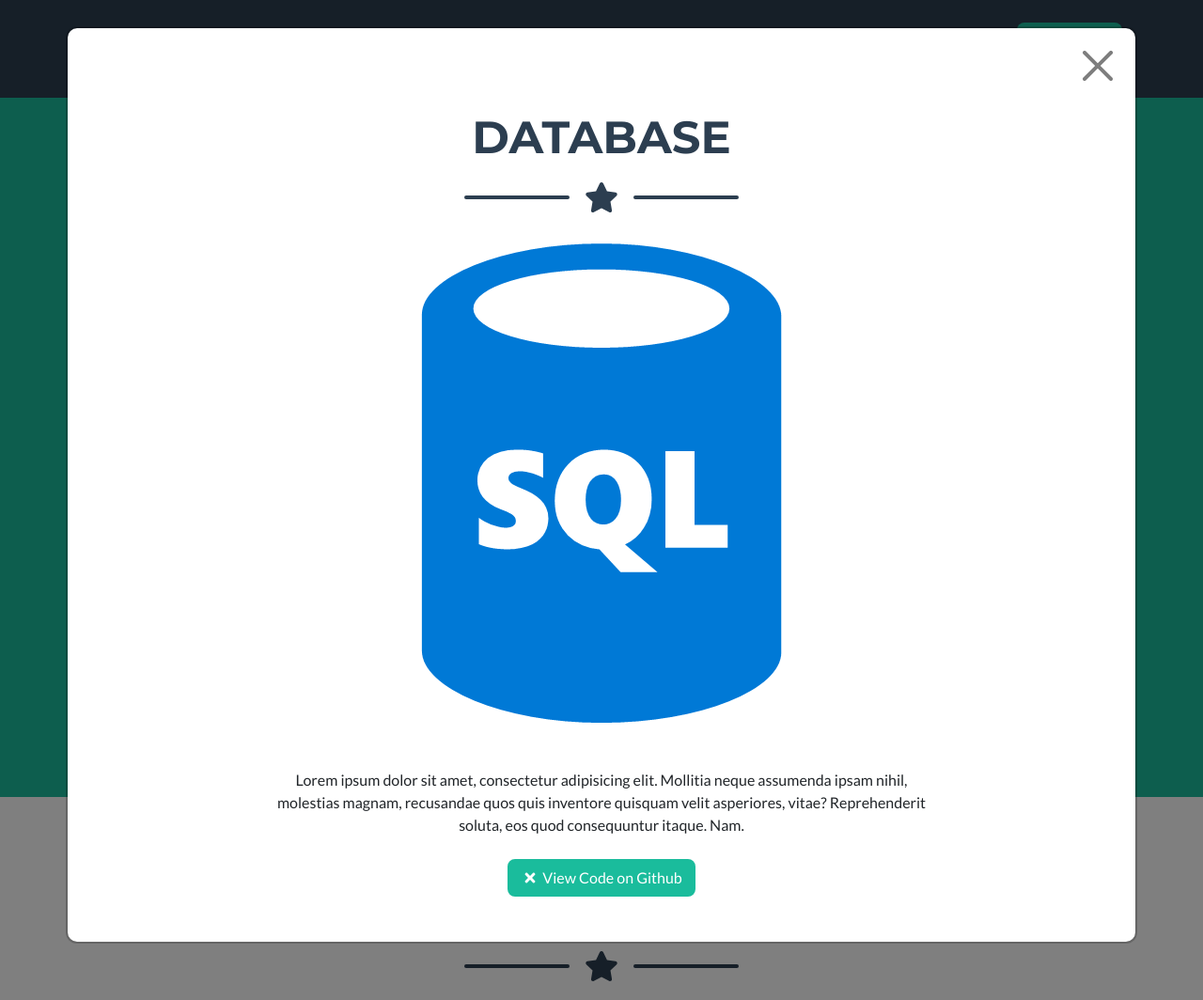
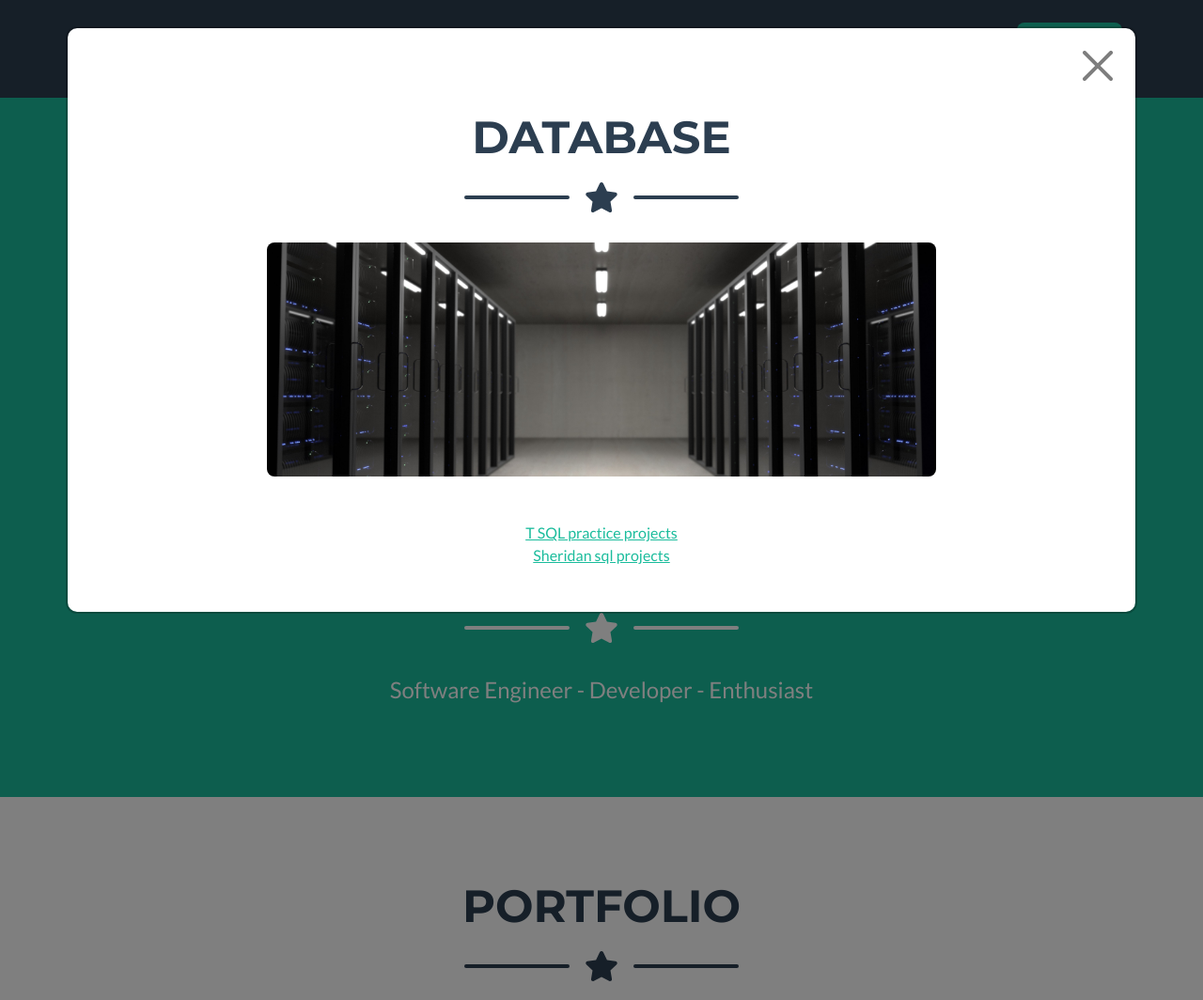
Before and after one commit to siracha/FlaskPortfolio, a Flask app: page / in a window 1280 px wide, after a click that opens the changed part. Shown: the whole page at 94% size. Run offline with Flask 2, Linux system fonts and the light colour scheme; some libraries are stand-ins or nearby versions.

Commit message:
added TSQL projects as well as school  projects

```diff
--- a/templates/index.html
+++ b/templates/index.html
@@ -113,7 +113,7 @@
                             <div class="portfolio-item-caption d-flex align-items-center justify-content-center h-100 w-100">
                                 <div class="portfolio-item-caption-content text-center text-white"><i class="fas fa-plus fa-3x"></i></div>
                             </div>
-                            <img class="img-fluid" src="{{url_for('static', filename='assets/img/coming_soon.png')}}" alt="..." />
+                            <img class="img-fluid" src="{{url_for('static', filename='assets/img/portfolio/db.png')}}" alt="..." />
                         </div>
                     </div>
                     <!-- Portfolio Item 6-->
@@ -283,7 +283,8 @@
                                     <!-- Portfolio Modal - Image-->
                                     <img class="img-fluid rounded mb-5" src="{{url_for('static', filename='assets/img/flask.png')}}" alt="..." />
                                     <!-- Portfolio Modal - Text-->
-                                    <p class="mb-4">Lorem ipsum dolor sit amet, consectetur adipisicing elit. Mollitia neque assumenda ipsam nihil, molestias magnam, recusandae quos quis inventore quisquam velit asperiores, vitae? Reprehenderit soluta, eos quod consequuntur itaque. Nam.</p>
+                                    <p class="mb-4">Built using a simple Flask Python backend, with a customized Bootstrap template (HTML5 and
+                                        CSS3).</p>
                                     <!-- <button class="btn btn-primary" href="https://github.com/siracha/FlaskPortfolio.git" data-bs-dismiss="modal">
                                         <i class="fas fa-times fa-fw"></i>
                                         View Code on Github
@@ -413,13 +414,12 @@
                                         <div class="divider-custom-line"></div>
                                     </div>
                                     <!-- Portfolio Modal - Image-->
-                                    <img class="img-fluid rounded mb-5" src="{{url_for('static', filename='assets/img/portfolio/db.png')}}" alt="..." />
-                                    <!-- Portfolio Modal - Text-->
-                                    <p class="mb-4">Lorem ipsum dolor sit amet, consectetur adipisicing elit. Mollitia neque assumenda ipsam nihil, molestias magnam, recusandae quos quis inventore quisquam velit asperiores, vitae? Reprehenderit soluta, eos quod consequuntur itaque. Nam.</p>
-                                    <button class="btn btn-primary" href="#!" data-bs-dismiss="modal">
-                                        <i class="fas fa-times fa-fw"></i>
-                                        View Code on Github
-                                    </button>
+                                    <img class="img-fluid rounded mb-5" src="{{url_for('static', filename='assets/img/portfolio/database.jpg')}}" alt="..." />
+
+                                    <div>
+                                        <a href="https://github.com/siracha/TSQL_practice.git" target="_blank">T SQL practice projects</a><br>
+                                        <a href="https://github.com/siracha/SQL_DBAS32100.git" target="_blank">Sheridan sql projects</a>
+                                    </div>
                                 </div>
                             </div>
                         </div>
@@ -427,7 +427,7 @@
                 </div>
             </div>
         </div>
-        <!-- Portfolio Modal 6-->
+        <!-- Portfolio Modal 6 c++-->
         <div class="portfolio-modal modal fade" id="portfolioModal6" tabindex="-1" aria-labelledby="portfolioModal6" aria-hidden="true">
             <div class="modal-dialog modal-xl">
                 <div class="modal-content">
```
Also changed, not shown: static/assets/img/portfolio/database.jpg (added).
